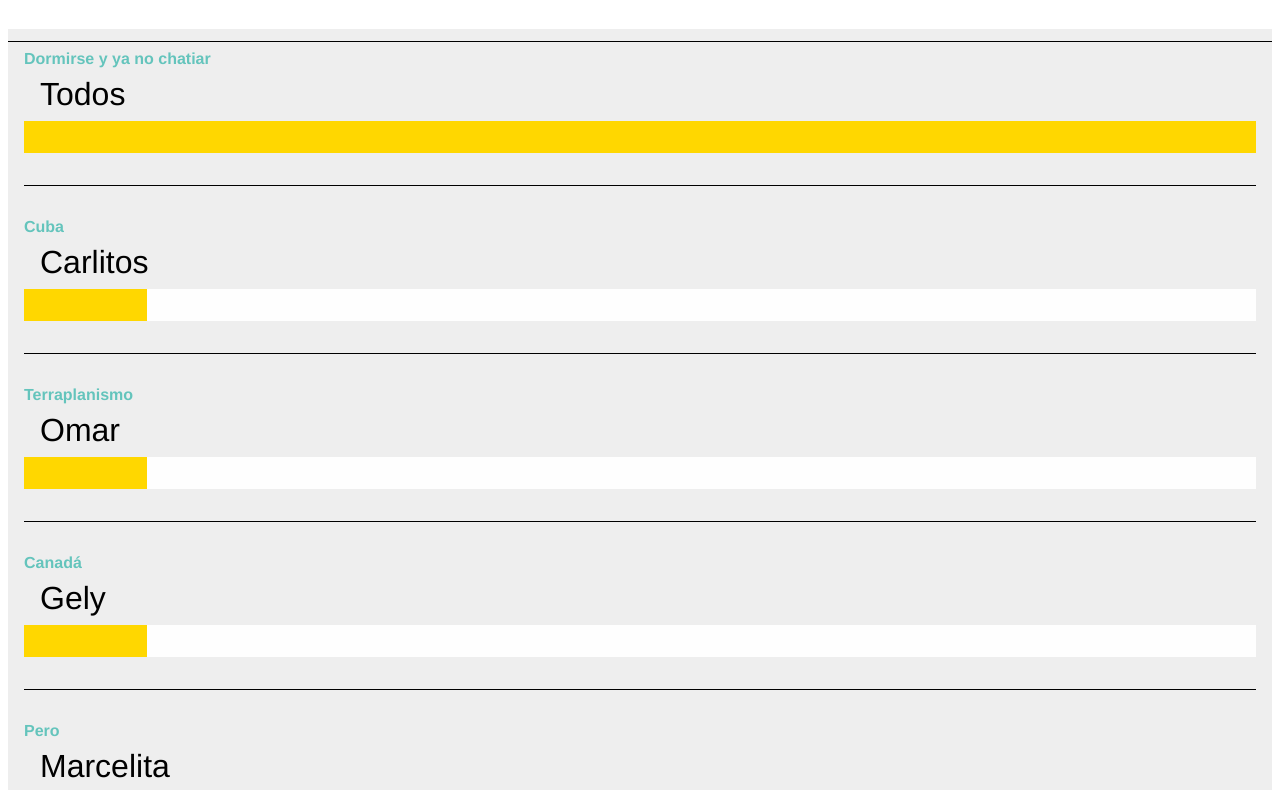
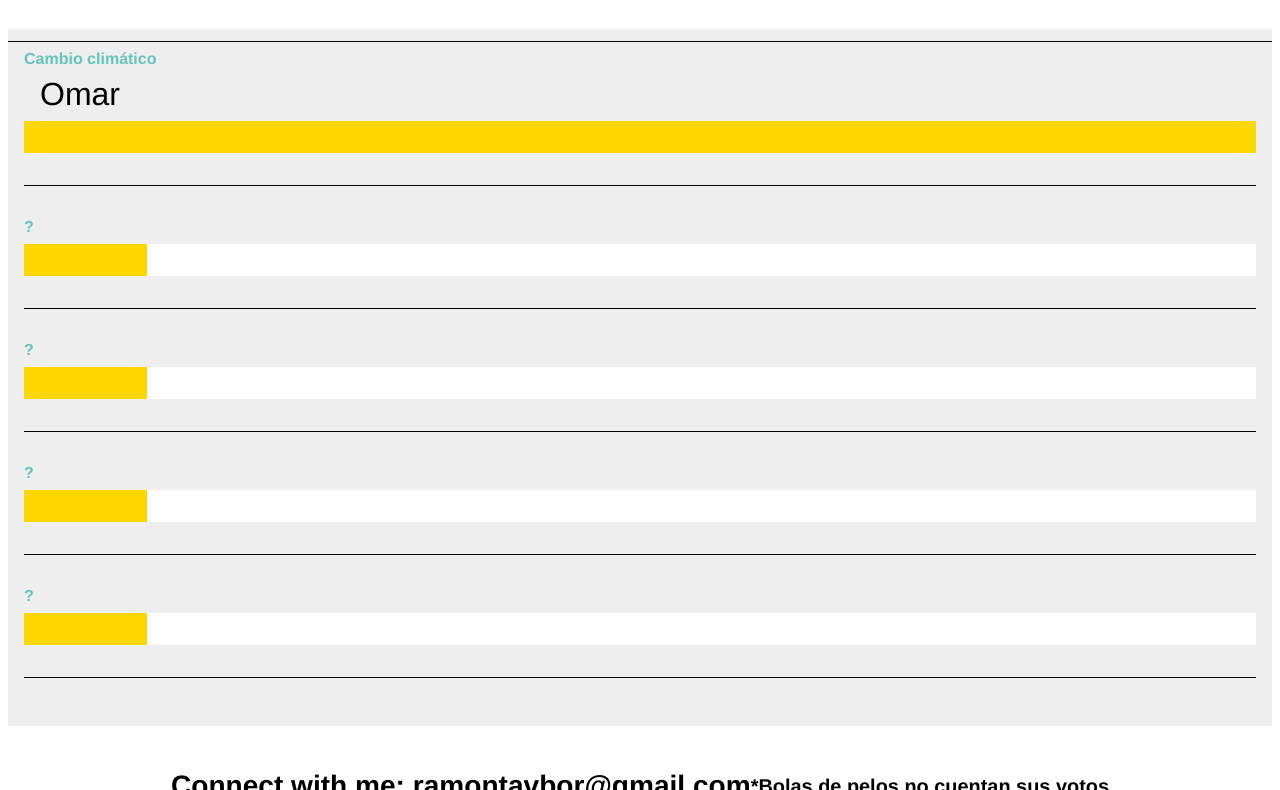
Before and after one commit to RamonTav/Encuesta, a plain HTML site: page index.html in a window 1280 px wide. Shown: the part 150-940 px from the top of the page. Drawn offline with Linux system fonts and the light colour scheme.

Commit message:
update topic

```diff
--- a/index.html
+++ b/index.html
@@ -9,7 +9,7 @@
 
 <header>
   <h1><span>Encuesta</span></h1>
-   <h2>Tema por debatir hoy</h2>
+   <h2>Próximo tema:</h2>
 </header>
 
 <main class="area">
@@ -20,9 +20,9 @@
 
      <article class="Candidato">
         <li >
-         <span>Dormirse y ya no chatiar</span>
+         <span>Cambio climático</span>
           <ul class="Votantes">
-           <li>Todos</li>
+           <li>Omar</li>
           </ul>
         </li>
         <li>
@@ -34,9 +34,9 @@
 
      <article class="Candidato">
         <li >
-         <span>Cuba</span>
+         <span>?</span>
           <ul class="Votantes">
-           <li>Carlitos</li>
+           <li></li>
           </ul>
         </li>
         <li>
@@ -48,9 +48,9 @@
 
      <article class="Candidato">
         <li >
-         <span>Terraplanismo</span>
+         <span>?</span>
           <ul class="Votantes">
-           <li>Omar</li>
+           <li></li>
           </ul>
         </li>
         <li>
@@ -62,9 +62,9 @@
 
      <article class="Candidato">
         <li >
-         <span>Canadá</span>
+         <span>?</span>
           <ul class="Votantes">
-           <li>Gely</li>
+           <li></li>
           </ul>
         </li>
         <li>
@@ -76,9 +76,8 @@
 
      <article class="Candidato">
         <li >
-         <span>Pero</span>
+         <span>?</span>
           <ul class="Votantes">
-           <li>Marcelita</li>
           </ul>
         </li>
         <li>
```
